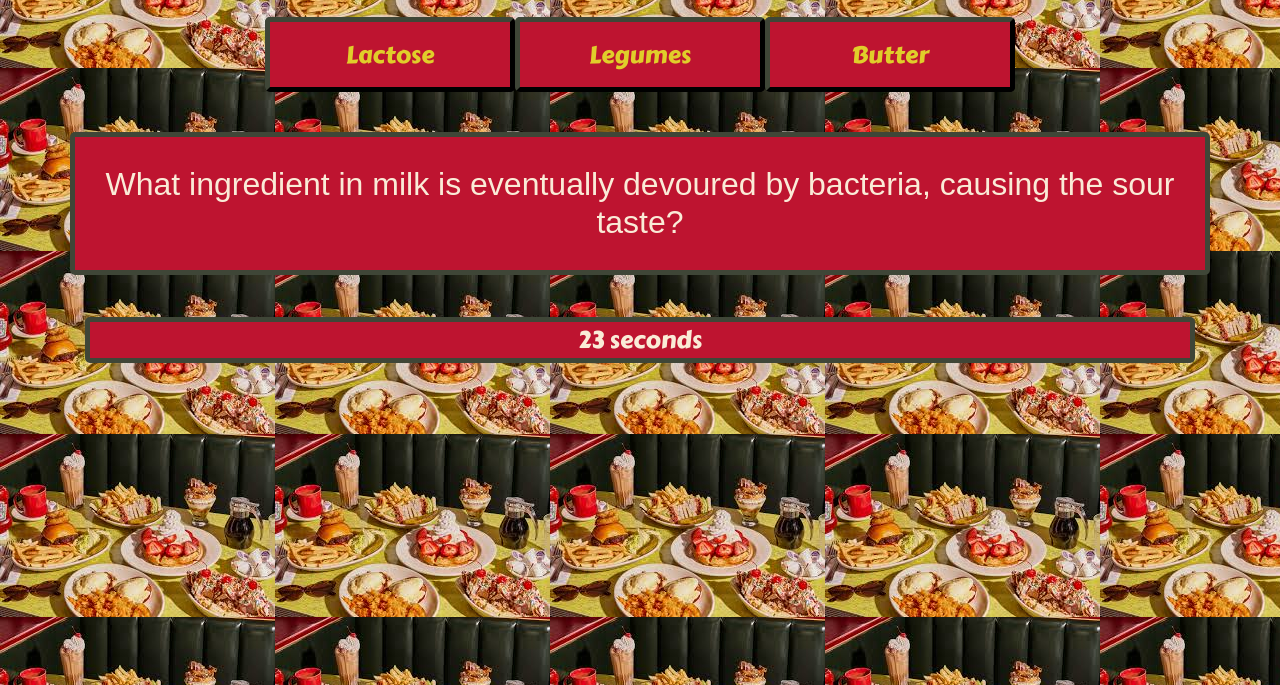
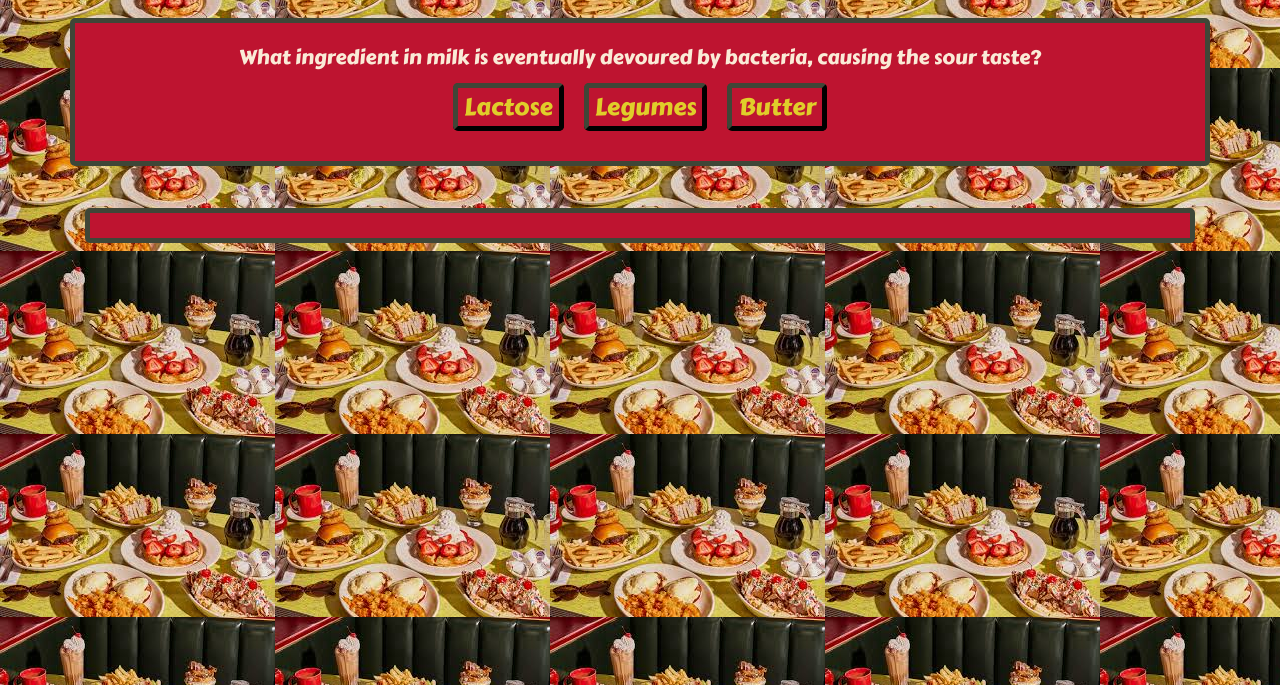
Before and after one commit to elmather89/TriviaGame, a plain HTML site: page index.html in a window 1280 px wide. Both pictures are taken after a click on the button "START". Shown: the part 115-800 px from the top of the page. Drawn offline with nearby package versions, Linux system fonts and the light colour scheme; a web font is replaced by a local one.

Commit message:
first questions and answer buttons are loading

```diff
--- a/assets/css/style.css
+++ b/assets/css/style.css
@@ -70,6 +70,19 @@ h2 {
     font-size: 24px;
 }
 
+.q-btns {
+    background-color: rgb(190, 20, 48);
+    margin: 20px auto;
+    text-align: center;
+    border-radius: 5px;
+    border-color: rgb(63, 70, 55);
+    border-width: 5px;
+    color: rgb(224, 206, 42);
+    font-family: 'Carter One', regular;
+    font-size: 24px;
+    margin: 10px;
+}
+
 .count-dwn {
     background-color: rgb(190, 20, 48);
     border-radius: 5px;
--- a/assets/javascript/app2.js
+++ b/assets/javascript/app2.js
@@ -1,4 +1,4 @@
-$(document).ready(function() {
+$(document).ready(function () {
 
   // global variables ===============================
   var q1 = ["What ingredient in milk is eventually devoured by bacteria, causing the sour taste?", "Lactose", "Legumes", "Butter"];
@@ -6,21 +6,57 @@ $(document).ready(function() {
   var q3 = ["What was the first frozen vegetable besides spinach?", "Carrots", "Peas", "Corn"];
   var q4 = ["What Indian dish is also the national dish of England?", "Saag Paneer", "Baingan Bharta", "Chicken Tikka Masala"]
   var q5 = ["Who invented Coca-Cola?", "Bernie Sanders", "John Pemberton", "Warren Buffet"];
+  var allQuestions = [q1, q2, q3, q4, q5];
 
   var timer = 20;
+  var questionTracker = 0;
   var correctA = 0;
   var wrongA = 0;
   var unAnswered = 0;
 
+  startBtn();
   // generate a start button
+  function startBtn() {
+    var startButton = $("<button>");
+    startButton.addClass("start");
+    startButton.text("START");
+    $("#strt-btn-apnd").append(startButton);
+  };
 
-    // generate buttons from a questions array
-
-    // on button click,
+  // on start button click,
     // remove start button,
     // load first question,
-    // start the timer countdown (stop it at 0)
+    // start the timer countdown
+  $(".start").on("click", function () {
+    $(".start").remove();
+    loadQuestion();
+    startTimer(); // define this function +++++++++
+  });
 
-    //
+  function loadQuestion() {
+      $(".main-div").empty();
+
+      // question
+      var qDiv = $("<div>");
+      qDiv.text(allQuestions[0][0]);
+      $(".main-div").append(qDiv);
+
+      // answer buttons
+      for (var i = 1; i < q1.length; i++) {
+          var aDiv = $("<button>");
+          aDiv.text(q1[i]);
+          aDiv.addClass("q-btns");
+          $(".main-div").append(aDiv);
+
+          console.log(allQuestions[0][0]);
+      };
+  };
+
+  // once timer hits 0,
+    // function to check for correctA, wrongA, or unAnswered and tally
+    // go to next question
+  function startTimer() {
+    // ..
+  };
 
 }) // everything inside this
--- a/index.html
+++ b/index.html
@@ -28,7 +28,7 @@
                 <div class="col-lg-12">
                     <h1>Food Trivia Game!</h1>
                     <div class="col-lg-12 text-center" id="strt-btn-apnd">
-                        <button id="start">START</button>
+                        <!-- <button id="start">START</button> -->
                     </div>
                     <div class="row clearfix">
                         <div class="col-lg-12 main-div">
@@ -50,7 +50,7 @@
     </div>
 
     <!-- script -->
-    <script type="text/javascript" src="../TriviaGame/assets/javascript/app.js"></script>
+    <script type="text/javascript" src="../TriviaGame/assets/javascript/app2.js"></script>
 
 </body>
 
```
Lines whose indentation alone changed are shown as unchanged.
